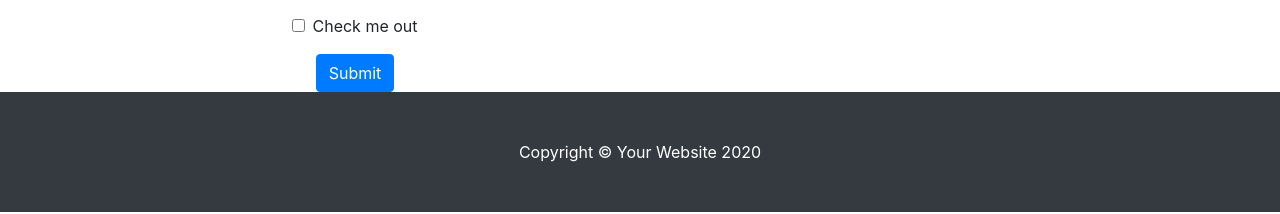
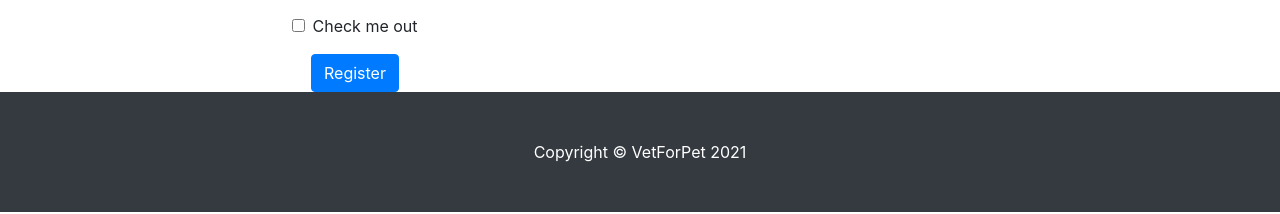
Before and after one commit to aadarsha10/PetHospitalFrontend, a React (Create React App) app: page /register in a window 1280 px wide. Shown: the part 239-453 px from the top of the page. Built offline with nearby package versions, Linux system fonts and the light colour scheme.

Commit message:
added registration form functions

```diff
--- a/package.json
+++ b/package.json
@@ -6,6 +6,7 @@
     "@testing-library/jest-dom": "^5.11.9",
     "@testing-library/react": "^11.2.5",
     "@testing-library/user-event": "^12.7.1",
+    "axios": "^0.21.1",
     "bootstrap": "^4.6.0",
     "jquery": "^3.5.1",
     "react": "^17.0.1",
--- a/src/App.js
+++ b/src/App.js
@@ -6,6 +6,7 @@ import Header from './Header/Header';
 import Footer from './Footer/Footer';
 import Container from './Container/Container';
 import {BrowserRouter} from 'react-router-dom';
+
 
 
 function App() {
--- a/src/Container/Register.js
+++ b/src/Container/Register.js
@@ -1,6 +1,35 @@
 import React, {Component} from 'react';
+import axios from 'axios';
+import { error } from 'jquery';
+class Register extends Component{
 
-class Register extends Component{
+    state = {
+        firstName : "",
+        lastName : "",
+        dob : "",
+        userName : "",
+        email : "",
+        password : "",
+    }
+    sendUserData = (e) =>{
+        e.preventDefault();
+        const data = {
+            firstName : this.state.firstName,
+            lastName : this.state.lastName,
+            dob : this.state.dob,
+            userName : this.state.userName,
+            email : this.state.email,
+            password : this.state.password
+        }
+        axios.post("https://localhost:90/registerUser",data)
+        .then(response=>{
+            console.log(response)
+        })
+        .catch(error=>{
+            console.log(error);
+        });
+    }
+
     render(){
     return (
         <div>
@@ -21,7 +50,7 @@ class Register extends Component{
                         <input type="checkbox" class="form-check-input" id="exampleCheck1"/>
                         <label class="form-check-label" for="exampleCheck1">Check me out</label>
                     </div>
-                    <button type="submit" class="btn btn-primary">Submit</button>
+                    <button type="submit" class="btn btn-primary" onClick={this.sendUserData}>Register</button>
                 </form>
             </div>
         )
--- a/src/Footer/Footer.js
+++ b/src/Footer/Footer.js
@@ -6,7 +6,7 @@ class Footer extends Component{
         // <!-- Footer -->
         <footer class="py-5 bg-dark">
           <div class="container">
-            <p class="m-0 text-center text-white">Copyright &copy; Your Website 2020</p>
+            <p class="m-0 text-center text-white">Copyright &copy; VetForPet 2021</p>
           </div>
 
         </footer>
```
Also changed, not shown: 1 other file (tests, documents, lock files or other folders).
